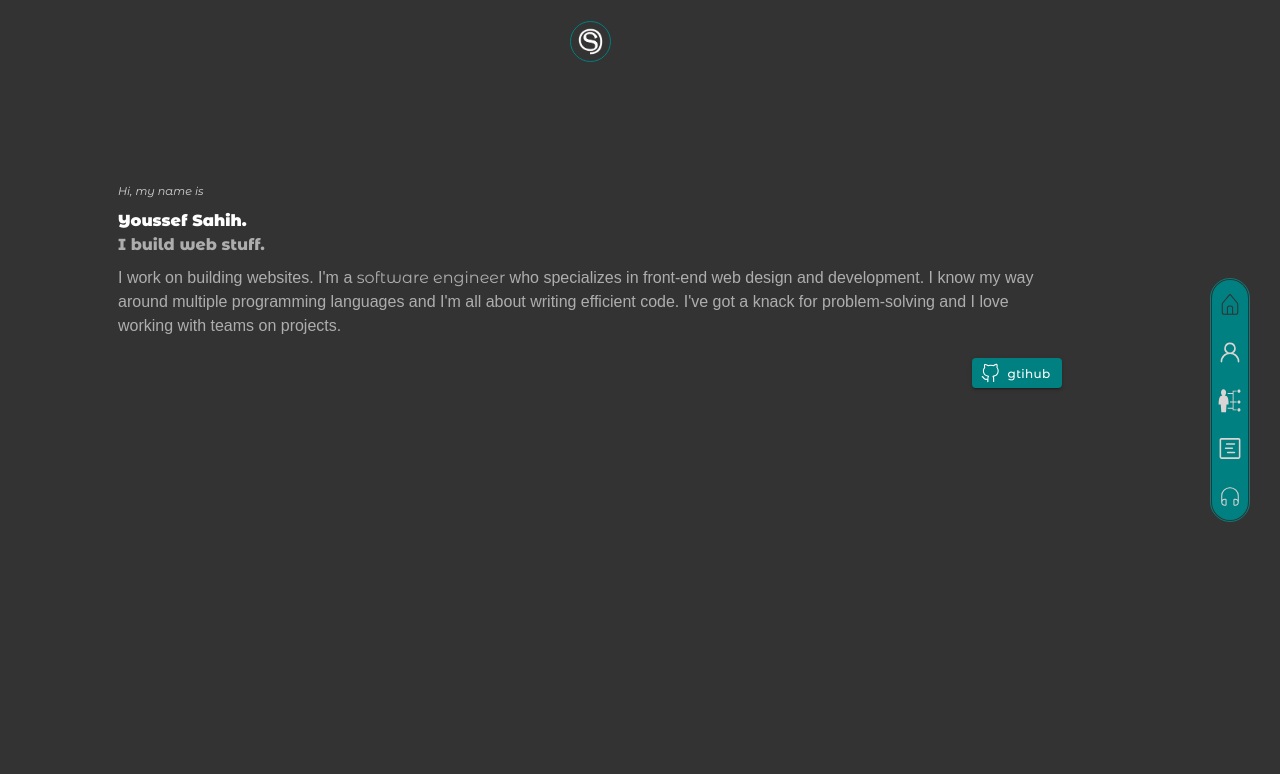
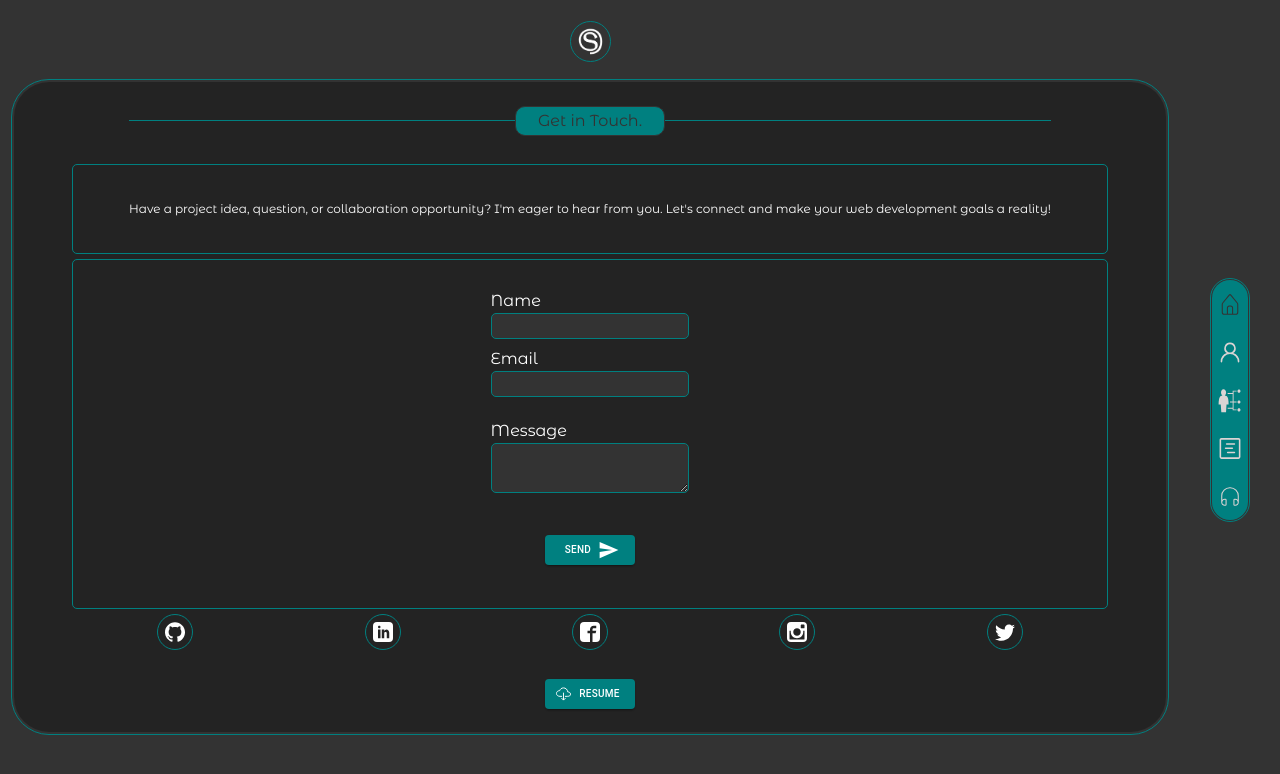
Before and after one commit to ysahih/Portfolio, a Next.js app: page / in a window 1280 px wide. Shown: the top 774 px of the page. Built offline with nearby package versions, Linux system fonts and the light colour scheme; a web font is replaced by a local one.

Commit message:
change the root directory

```diff
--- a/app/Components/Header.tsx
+++ b/app/Components/Header.tsx
@@ -53,11 +53,11 @@ const Header = ()=>{
                 <LiaPhoneAltSolid className="Oicon"/>
             </div>
         </div>
-
-        {contact && <div className="Connect">
+        {/* contact && */}
+        { <div className="Connect">
             <div className="connecHead">
                 <hr className="line"/>
-                <h2>Connect with me.</h2>
+                <h2>Get in Touch.</h2>
             </div>
 
             <div className="intro">
--- a/app/globals.css
+++ b/app/globals.css
@@ -162,13 +162,11 @@
 
   /*  */
   .Connect{
-    height: 80vh;
-    max-height: 900px;
-    min-height: 500px;
-    /* display: grid; */
-    /* grid-auto-flow: column; */
-    /* grid-template-columns: 1fr 2fr 6fr 1fr; */
-    /* background-color: red; */
+    height: calc(100vh - 150px);
+    min-width: 200px;
+    display: grid;
+    grid-template-rows: 1fr 1fr 3fr 1fr;
+    min-height: 580px;
     border-radius: 35px;
     width: 90vw;
     margin: 0px auto;
@@ -178,7 +176,8 @@
     animation: slideUp 1s forwards;
     padding: 1;
     margin-bottom: 60px;
-    /* gap: 5px; */
+    /* background-color: red; */
+    gap: 5px;
   }
   @keyframes slideUp {
     0% {
@@ -225,7 +224,11 @@
     display: flex;
     flex-direction: column;
     align-items: center;
-    /* justify-content: space-between; */
+    justify-content: space-between;
+    gap: 5px;
+
+
+
 
   }
 
@@ -235,18 +238,13 @@
     height: 20px;
     border-radius: 20%;
     color: white;
-    /* transition: width 2s; */
-    /* padding-right: 8px; */
-    /* background-color: red; */
   }
   .socials{
 
     /* height: 0%; */
     display: flex;
-    /* flex-direction: column; */
-    /* align-items: center; */
-    /* background-color: red; */
-    /* background-color: red; */
+    width: 100%;
+    justify-content: space-around;
   }
 
   .smContainer{
@@ -274,7 +272,6 @@
         width: 90%;
         margin: 0 auto;
         display: flex;
-        background-color: red;
         flex-direction: column;
         align-items: center;
       }
@@ -282,8 +279,7 @@
       .resume{
         display: flex;
         justify-content: center;
-        align-items: flex-end;
-
+        align-items: center;
       }
       .resumeContainer p{
         font-size: 10px;
@@ -347,7 +343,6 @@
 }
 
 .paraContainer{
-  /* background-color: red; */
   width: 90%;
   margin: 0 auto;
 }
--- a/app/page.tsx
+++ b/app/page.tsx
@@ -73,7 +73,7 @@ const Body = ()=>{
         <NavBar/>
         <Header/>
       </div>}
-      <Home/>
+      {/* <Home/> */}
     </>
   );
 }
```
